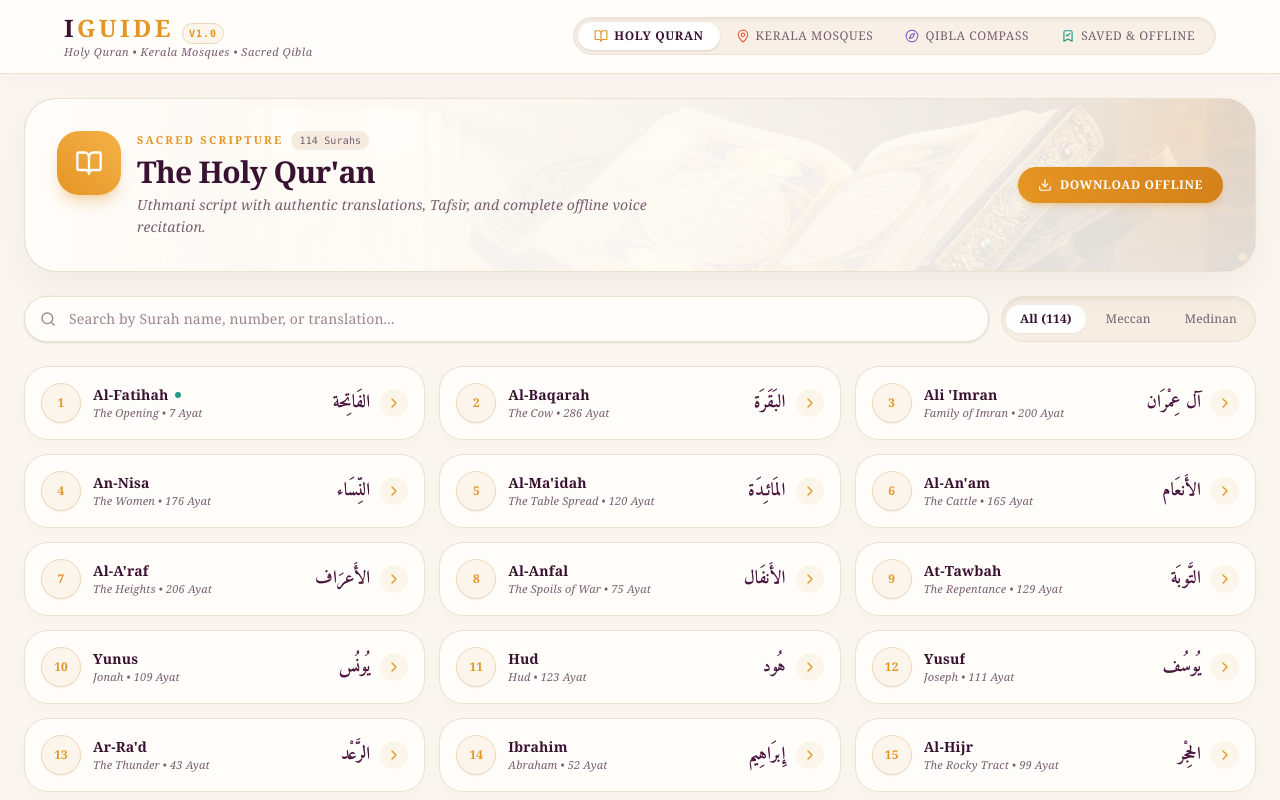
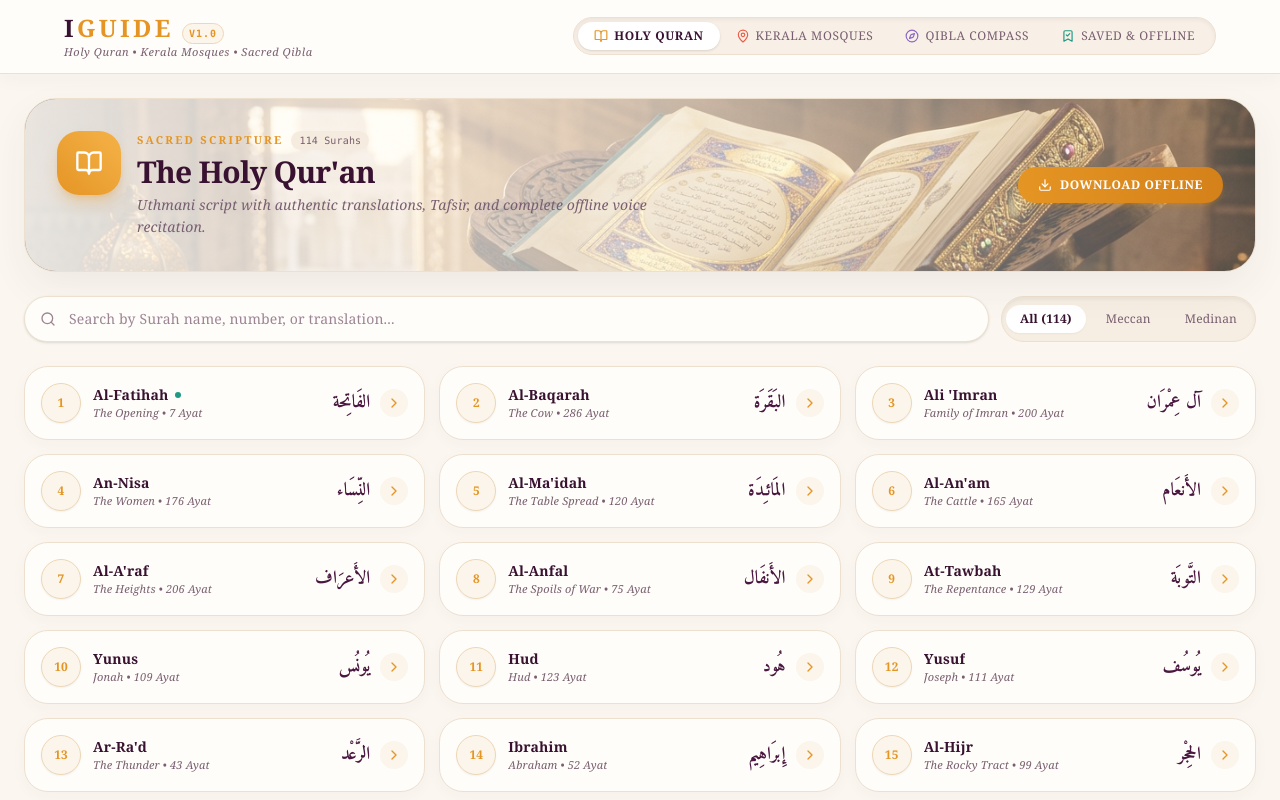
Before and after one commit to Iris678001/IGUIDE-RE, a React (Vite) app: page / in a window 1280 px wide. Shown: the top 800 px of the page. Built offline with nearby package versions, Linux system fonts and the light colour scheme; no server answers; a web font is replaced by a local one.

Commit message:
Enhance banner image visibility: increase opacity to 75% and reduce overlay gradient opacity

```diff
--- a/src/components/MosqueFinder/MosqueFinderView.tsx
+++ b/src/components/MosqueFinder/MosqueFinderView.tsx
@@ -334,11 +334,11 @@ export const MosqueFinderView: React.FC<MosqueFinderViewProps> = () => {
         <img
           src="/images/mosques_header.jpg"
           alt="Kerala Heritage Mosque"
-          className="absolute inset-0 w-full h-full object-cover object-[center_35%] opacity-35 mix-blend-multiply pointer-events-none transition-transform duration-700 group-hover:scale-105"
+          className="absolute inset-0 w-full h-full object-cover object-[center_35%] opacity-75 pointer-events-none transition-transform duration-700 group-hover:scale-105"
         />
-        {/* Soft Sunset Radial Gradient */}
-        <div className="absolute inset-0 bg-gradient-to-r from-[#fffdf9] via-[#fffdf9]/85 to-[#fffdf9]/60 pointer-events-none" />
-        <div className="absolute -top-12 -right-12 w-48 h-48 rounded-full bg-gradient-to-br from-[#ea5d47]/20 via-[#fcd485]/20 to-transparent pointer-events-none blur-2xl" />
+        {/* Soft Sunset Translucent Overlay - Reduced for High Image Visibility */}
+        <div className="absolute inset-0 bg-gradient-to-r from-[#fffdf9]/85 via-[#fffdf9]/50 to-transparent pointer-events-none" />
+        <div className="absolute -top-12 -right-12 w-48 h-48 rounded-full bg-gradient-to-br from-[#ea5d47]/20 via-[#fcd485]/10 to-transparent pointer-events-none blur-2xl" />
 
         <div className="flex flex-col md:flex-row md:items-center justify-between gap-6 relative z-10">
           <div className="flex items-start gap-4">
--- a/src/components/OfflineManager/OfflineManagerView.tsx
+++ b/src/components/OfflineManager/OfflineManagerView.tsx
@@ -44,11 +44,11 @@ export const OfflineManagerView: React.FC<OfflineManagerViewProps> = ({
         <img
           src="/images/saved_header.jpg"
           alt="Sacred Heritage Library"
-          className="absolute inset-0 w-full h-full object-cover object-[center_35%] opacity-30 mix-blend-multiply pointer-events-none transition-transform duration-700 group-hover:scale-105"
+          className="absolute inset-0 w-full h-full object-cover object-[center_35%] opacity-75 pointer-events-none transition-transform duration-700 group-hover:scale-105"
         />
-        {/* Soft Sunset Radial Gradient */}
-        <div className="absolute inset-0 bg-gradient-to-r from-[#fffdf9] via-[#fffdf9]/85 to-[#fffdf9]/60 pointer-events-none" />
-        <div className="absolute -top-12 -right-12 w-48 h-48 rounded-full bg-gradient-to-br from-[#1f9a84]/20 via-[#fcd485]/15 to-transparent pointer-events-none blur-2xl" />
+        {/* Soft Sunset Translucent Overlay - Reduced for High Image Visibility */}
+        <div className="absolute inset-0 bg-gradient-to-r from-[#fffdf9]/85 via-[#fffdf9]/50 to-transparent pointer-events-none" />
+        <div className="absolute -top-12 -right-12 w-48 h-48 rounded-full bg-gradient-to-br from-[#1f9a84]/20 via-[#fcd485]/10 to-transparent pointer-events-none blur-2xl" />
 
         <div className="flex flex-col md:flex-row md:items-center justify-between gap-6 relative z-10">
           <div className="flex items-start gap-4">
--- a/src/components/Qibla/QiblaCompassView.tsx
+++ b/src/components/Qibla/QiblaCompassView.tsx
@@ -412,11 +412,11 @@ export const QiblaCompassView: React.FC<QiblaCompassViewProps> = ({
         <img
           src="/images/qibla_header.jpg"
           alt="Celestial Qibla Astrolabe"
-          className="absolute inset-0 w-full h-full object-cover object-[center_20%] opacity-25 mix-blend-multiply pointer-events-none transition-transform duration-700 group-hover:scale-105"
+          className="absolute inset-0 w-full h-full object-cover object-[center_20%] opacity-65 pointer-events-none transition-transform duration-700 group-hover:scale-105"
         />
-        {/* Soft Sunset Radial Gradient */}
-        <div className="absolute inset-0 bg-gradient-to-b from-[#fffdf9]/75 via-[#fffdf9]/95 to-[#fffdf9] pointer-events-none" />
-        <div className="absolute -top-16 left-1/2 -translate-x-1/2 w-96 h-40 bg-gradient-to-b from-[#fcd485]/30 via-[#f8b475]/15 to-transparent pointer-events-none blur-2xl" />
+        {/* Soft Sunset Translucent Overlay - Reduced for High Image Visibility */}
+        <div className="absolute inset-0 bg-gradient-to-b from-[#fffdf9]/70 via-[#fffdf9]/40 to-[#fffdf9]/85 pointer-events-none" />
+        <div className="absolute -top-16 left-1/2 -translate-x-1/2 w-96 h-40 bg-gradient-to-b from-[#fcd485]/20 via-[#f8b475]/10 to-transparent pointer-events-none blur-2xl" />
 
         {/* Header */}
         <div className="space-y-1.5 mb-5 relative z-10">
--- a/src/components/Quran/SurahList.tsx
+++ b/src/components/Quran/SurahList.tsx
@@ -64,11 +64,11 @@ export const SurahList: React.FC<SurahListProps> = ({
         <img
           src="/images/quran_header.jpg"
           alt="Illuminated Holy Qur'an Manuscript"
-          className="absolute inset-0 w-full h-full object-cover object-[center_35%] opacity-35 mix-blend-multiply pointer-events-none transition-transform duration-700 group-hover:scale-105"
+          className="absolute inset-0 w-full h-full object-cover object-[center_35%] opacity-75 pointer-events-none transition-transform duration-700 group-hover:scale-105"
         />
-        {/* Soft Sunset Radial Gradient */}
-        <div className="absolute inset-0 bg-gradient-to-r from-[#fffdf9] via-[#fffdf9]/85 to-[#fffdf9]/60 pointer-events-none" />
-        <div className="absolute -top-12 -right-12 w-48 h-48 rounded-full bg-gradient-to-br from-[#fcd485]/30 via-[#f8b475]/20 to-transparent pointer-events-none blur-2xl" />
+        {/* Soft Sunset Translucent Overlay - Reduced for High Image Visibility */}
+        <div className="absolute inset-0 bg-gradient-to-r from-[#fffdf9]/85 via-[#fffdf9]/50 to-transparent pointer-events-none" />
+        <div className="absolute -top-12 -right-12 w-48 h-48 rounded-full bg-gradient-to-br from-[#fcd485]/20 via-[#f8b475]/10 to-transparent pointer-events-none blur-2xl" />
 
         <div className="flex flex-col md:flex-row md:items-center justify-between gap-6 relative z-10">
           <div className="flex items-start gap-4">
```
